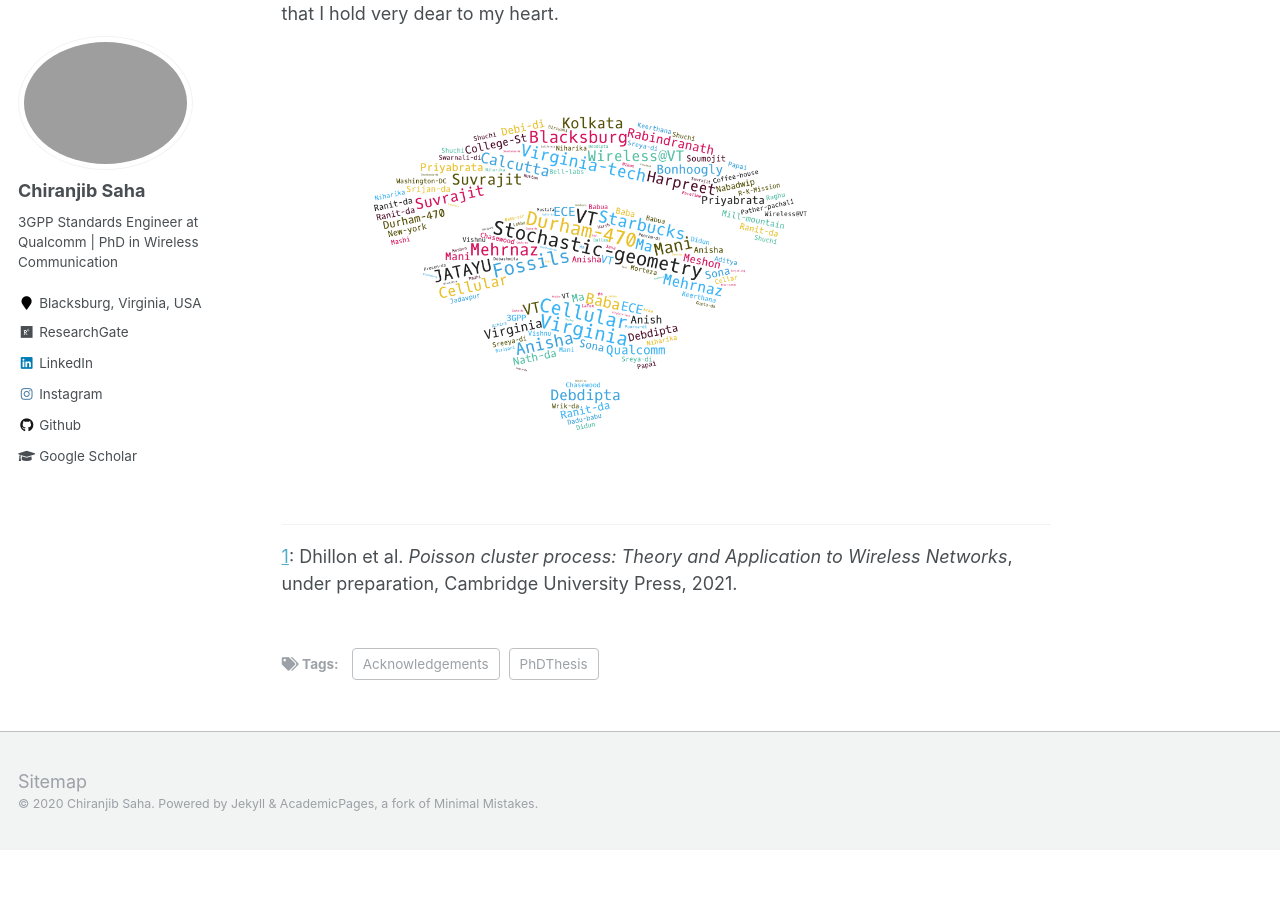
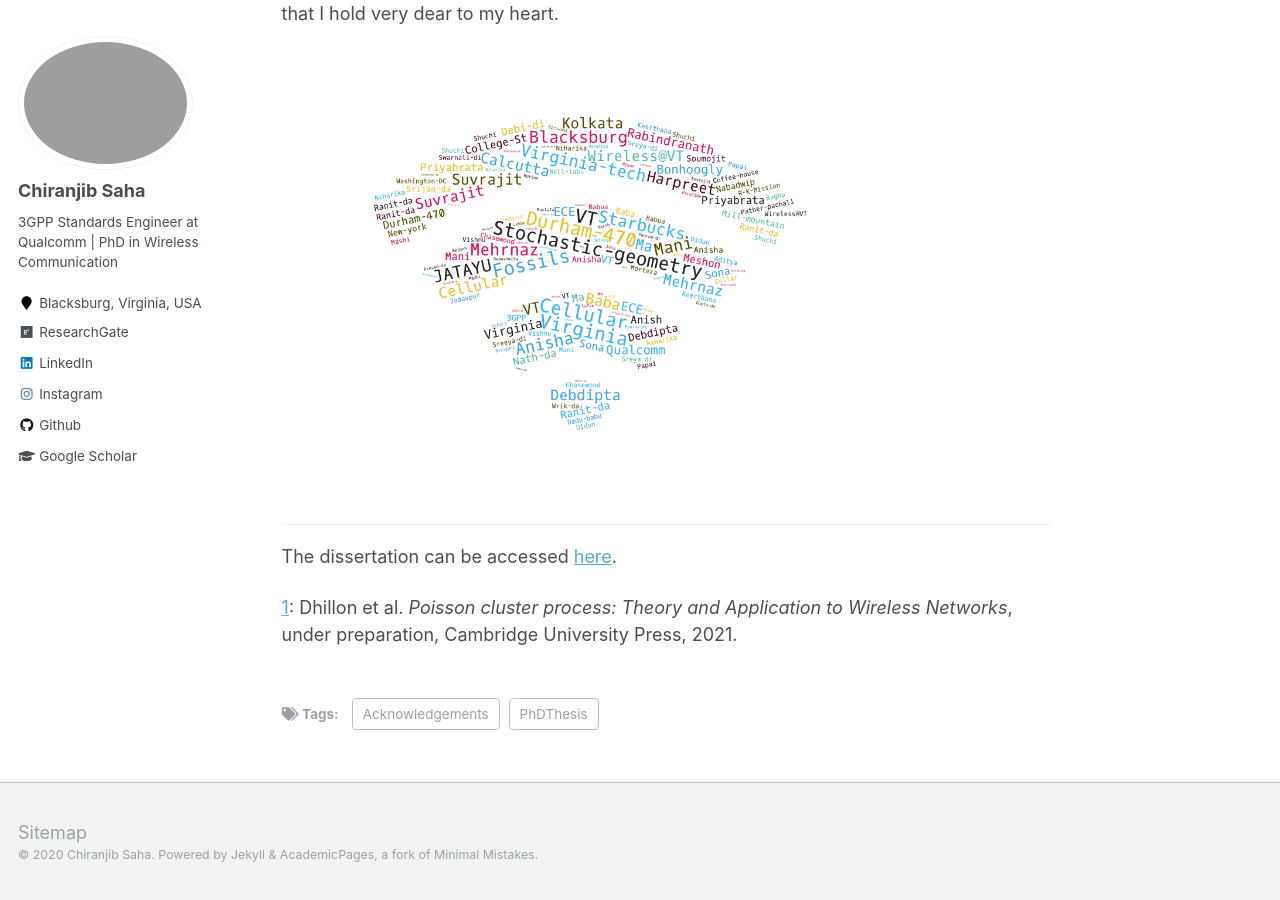
Before and after one commit to chiranjibsaha/chiranjibsaha.github.io, a Jekyll site: the page built from _posts/2020-08-14-blog-post-1.md, in a window 1280 px wide and 900 px high, scrolled down 3006 px. Built offline with Jekyll 4.4.1, drawn with Linux system fonts in a browser that asks for light colours; before the commit the page ends 3856 px from its top, so only the background shows below that; some of the changed lines change nothing that is shown.

Commit message:
Update 2020-08-14-blog-post-1.md

```diff
--- a/_posts/2020-08-14-blog-post-1.md
+++ b/_posts/2020-08-14-blog-post-1.md
@@ -8,7 +8,7 @@ tags:
 ---
 I would like to begin with acknowledging some very special people who are the integral parts of my journey this far. Here it goes.
 
-Thank you Dr. Dhillon ([Dr. Harpreet S. Dhillon](https://www.dhillon.ece.vt.edu)). I cannot express in words how fortunate I am to have an advisor like you.
+Thank you Dr. Dhillon ([Dr. Harpreet S. Dhillon](https://www.dhillon.ece.vt.edu){:target="_blank"}). I cannot express in words how fortunate I am to have an advisor like you.
 The last five years in Virginia Tech have really been a roller-coster ride. Thank you for introducing me to this wonderful field called stochastic geometry and providing me the necessary guidance to explore this intricate field beyond the application to cellular networks.
 Our conversations in countless in-person and over-the-phone meetings have always helped me to find a clear path out of any stagnation. You have profoundly influenced my ideas and shaped the way I approach research.
 Thank you for believing in me from the first day when I joined in the PhD program right after completing my undergrad. I never would have imagined that the small problem of modeling user hotspots in a network will evolve to become a full-fledged book<sup>[1](#myfootnote1)</sup>
@@ -49,4 +49,6 @@ It is difficult to weave all the names of the persons and places in a single pie
 <img src="/images/wordcloud-3.png" width="600">
 
 ---
+The dissertation can be accessed [here](/files/Saha_C_D_2020.pdf){:target="_blank"}.
+
 <a name="myfootnote1">1</a>: Dhillon et al. *Poisson cluster process: Theory and Application to Wireless Networks*, under preparation, Cambridge University Press, 2021.
```
